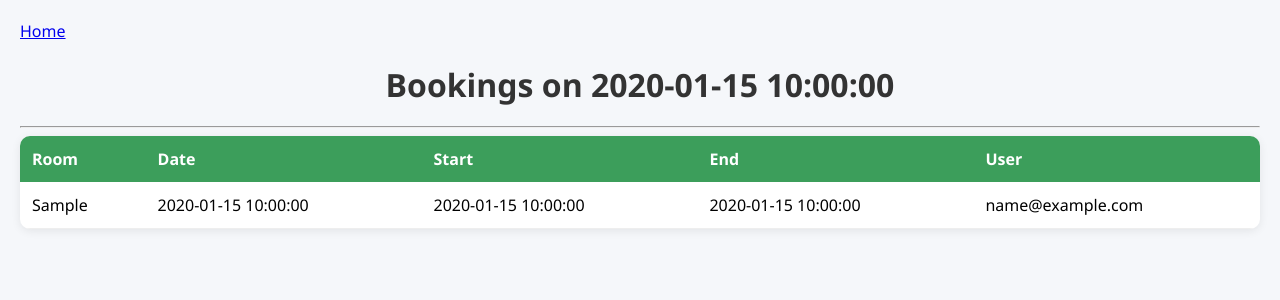
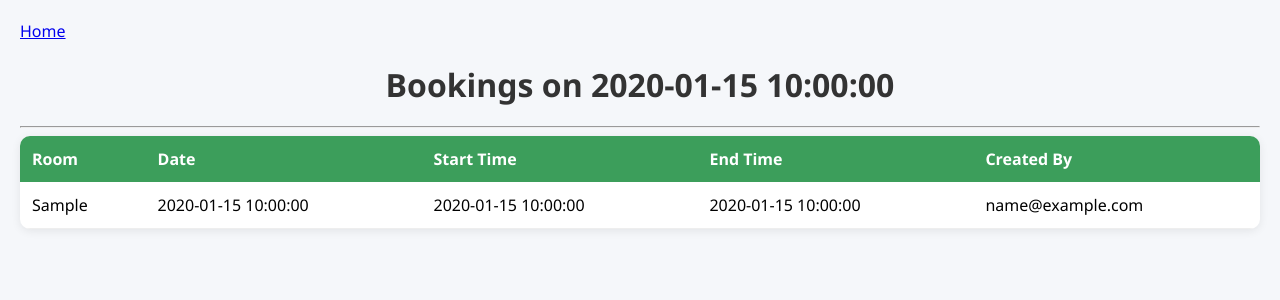
Before and after one commit to archananirwan02/Room-Booking-System, a FastAPI app: template templates/filter_booking.html in a window 1280 px wide. Shown: the top 300 px of the page. Run offline with FastAPI, Linux system fonts and the light colour scheme; the template is opened without the code that fills it: most values are stand-ins (such as "Sample title", 1, 10 or a date in 2020); parts of the project's set-up code (start-up, migrations or seed data) failed here and were passed over.

Commit message:
table heading changed for filter booking page

```diff
--- a/templates/filter_booking.html
+++ b/templates/filter_booking.html
@@ -19,9 +19,9 @@
             <tr>
                 <th>Room</th>
                 <th>Date</th>
-                <th>Start</th>
-                <th>End</th>
-                <th>User</th>
+                <th>Start Time</th>
+                <th>End Time</th>
+                <th>Created By</th>
             </tr>
         </thead>
 
```
